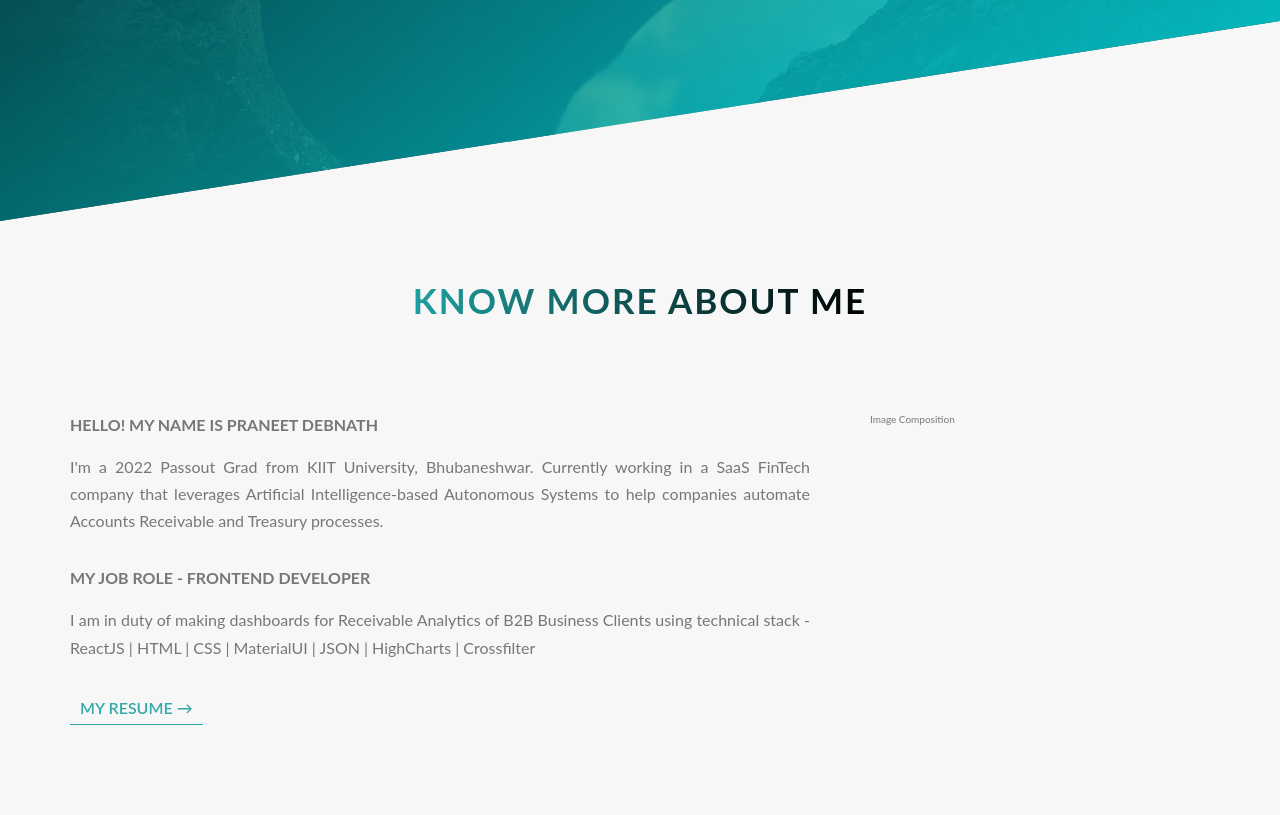
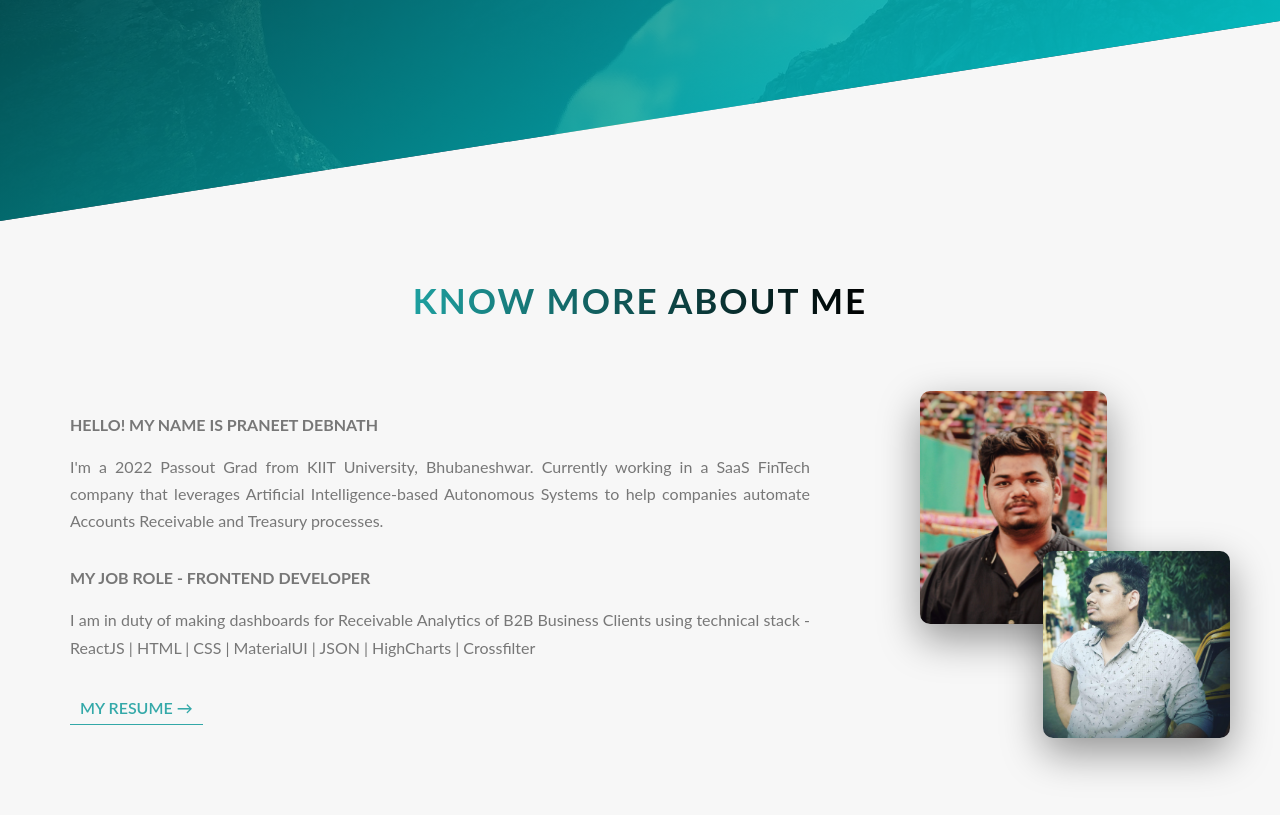
Before and after one commit to praneet30debnath/portfolio-netlify, a React (Create React App) app: page / in a window 1280 px wide. Shown: the part 579-1394 px from the top of the page. Built offline with nearby package versions, Linux system fonts and the light colour scheme.

Commit message:
make it better

```diff
--- a/src/App.css
+++ b/src/App.css
@@ -317,3 +317,39 @@ body {
 .row .col-2-of-3:not(:last-child) {
   margin-right: 6rem;
 }
+
+.composition {
+  position: relative;
+}
+
+.composition__photo {
+  width: 55%;
+  box-shadow: 0 1.5rem 4rem rgba(0, 0, 0, 0.4);
+  position: absolute;
+  z-index: 10;
+  transition: all .2s;
+  outline-offset: 2rem;
+}
+
+.composition__photo--p1 {
+  left: 5rem;
+  top: -2rem;
+  border-radius: 1rem;
+}
+
+.composition__photo--p2 {
+  right: -2rem;
+  top: 14rem;
+  border-radius: 1rem;
+}
+
+.composition__photo:hover {
+  transform: scale(1.05) translateY(-0.5rem);
+  box-shadow: 0 2.5rem 4rem rgba(0, 0, 0, 0.5);
+  z-index: 20;
+  outline: 1.5rem solid rgba(111, 207, 207, 0.945);
+}
+
+.composition:hover .composition__photo:not(:hover) {
+  transform: scale(0.95);
+}
--- a/src/App.js
+++ b/src/App.js
@@ -2,6 +2,8 @@
 import logo from './logoWhite.png'
 import './App.css';
 import { useState, useEffect } from 'react';
+import onepic from './onepic.jpg';
+import onepic2 from './onepic2.jpg';
 
 function App() {
 
@@ -45,7 +47,12 @@ function App() {
 
               <a href="https://drive.google.com/file/d/1BWkZsncnuW2MxAHvoqK4SfOPCXLPukl-/view?usp=sharing" target="_blank" className="btn-text" style={{paddingLeft: '1rem', paddingRight: '1rem'}}>MY RESUME &rarr;</a>
             </div>
-            <div className="col-1-of-3">Image Composition</div>
+            <div className="col-1-of-3">
+                    <div className="composition">
+                        <img src={onepic} alt="DP 1" className="composition__photo composition__photo--p1" />
+                        <img src={onepic2} alt="DP 2" className="composition__photo composition__photo--p2" />
+                    </div>
+                </div>
           </div>
         </section>
       </main>
```
Also changed, not shown: src/onepic.jpg (added), src/onepic2.jpg (added).
